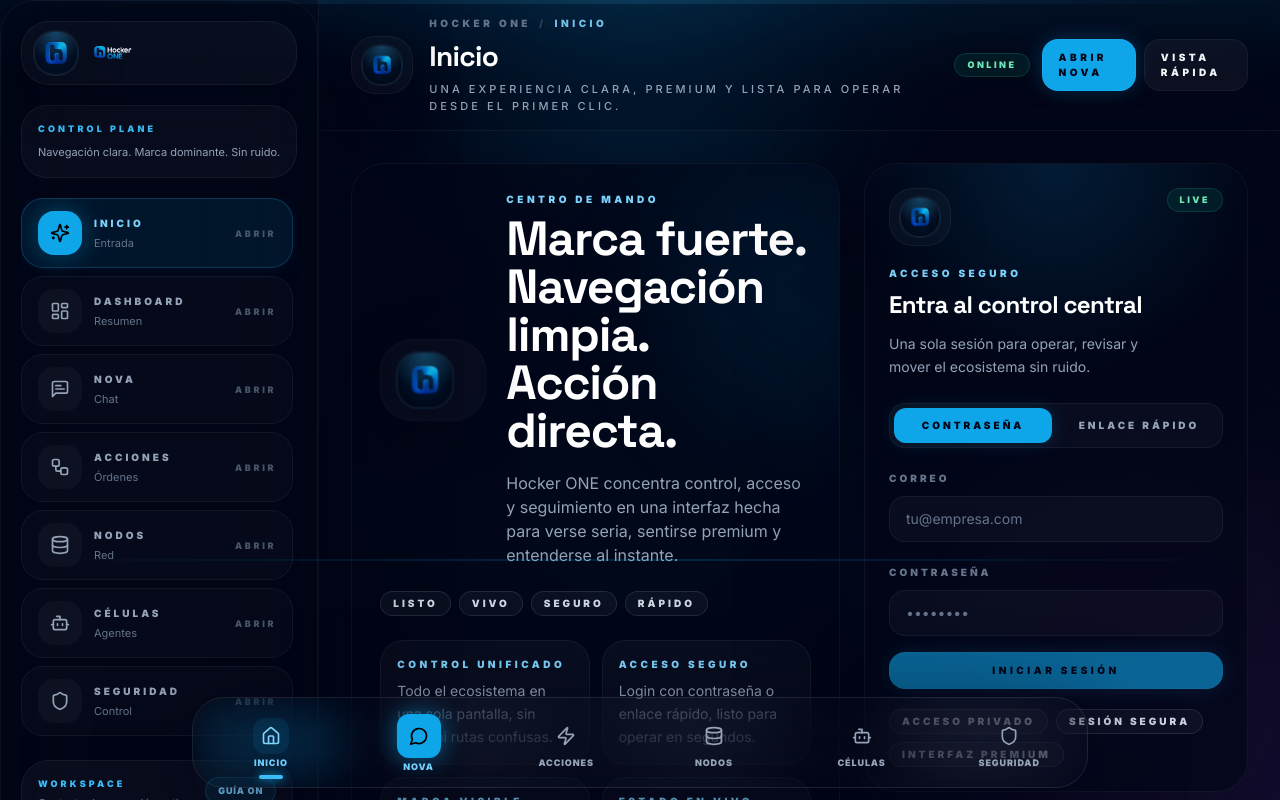
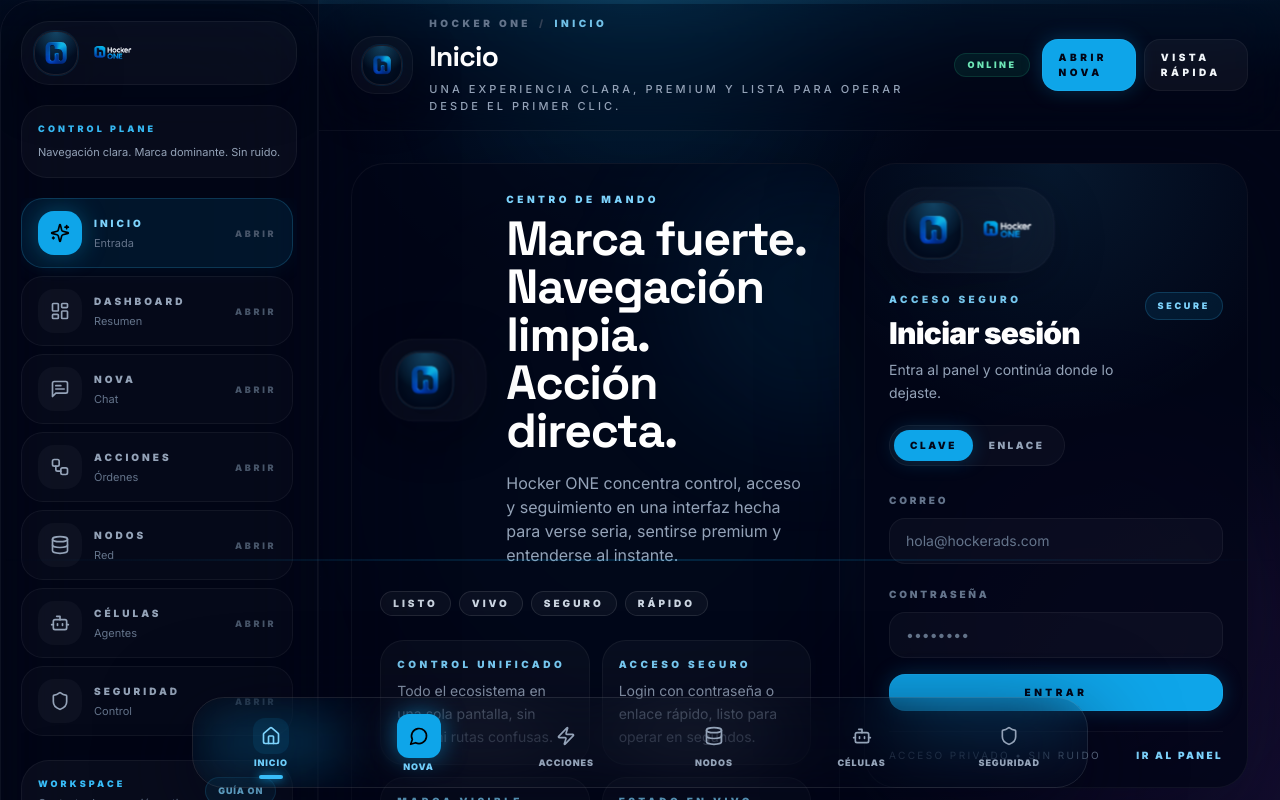
Before and after one commit to HockerAGI/hocker.one, a Next.js app: page / in a window 1280 px wide. Shown: the top 800 px of the page. Built offline with nearby package versions, Linux system fonts and the light colour scheme; no server answers; the database is empty.

Commit message:
Actualizar AuthBox.tsx

```diff
--- a/src/components/AuthBox.tsx
+++ b/src/components/AuthBox.tsx
@@ -1,162 +1,260 @@
 "use client";
 
-import { useMemo, useState } from "react";
-import { useRouter } from "next/navigation";
-import { toast } from "sonner";
-import BrandMark from "@/components/BrandMark";
+import Link from "next/link";
+import { useEffect, useMemo, useState } from "react";
 import { createBrowserSupabase } from "@/lib/supabase-browser";
 import { getErrorMessage } from "@/lib/errors";
+import BrandMark from "@/components/BrandMark";
 
-type Mode = "password" | "magic_link";
+type AuthMode = "password" | "magic_link";
 
 export default function AuthBox() {
-  const router = useRouter();
   const supabase = useMemo(() => createBrowserSupabase(), []);
-
-  const [mode, setMode] = useState<Mode>("password");
   const [email, setEmail] = useState("");
   const [password, setPassword] = useState("");
+  const [mode, setMode] = useState<AuthMode>("password");
   const [loading, setLoading] = useState(false);
+  const [sent, setSent] = useState(false);
+  const [error, setError] = useState<string | null>(null);
+  const [userEmail, setUserEmail] = useState<string | null>(null);
 
-  const canSubmit = useMemo(() => {
-    return email.trim().length > 3 && (mode === "magic_link" || password.trim().length >= 6);
-  }, [email, password, mode]);
+  useEffect(() => {
+    let alive = true;
 
-  async function handleSubmit(e: React.FormEvent<HTMLFormElement>) {
+    supabase.auth.getUser().then(({ data }) => {
+      if (!alive) return;
+      setUserEmail(data.user?.email ?? null);
+    });
+
+    const { data: sub } = supabase.auth.onAuthStateChange((_event, session) => {
+      setUserEmail(session?.user?.email ?? null);
+    });
+
+    return () => {
+      alive = false;
+      sub.subscription.unsubscribe();
+    };
+  }, [supabase]);
+
+  async function handlePasswordLogin(e: React.FormEvent<HTMLFormElement>) {
     e.preventDefault();
-    if (!canSubmit || loading) return;
+    if (!email.trim() || !password.trim() || loading) return;
 
+    setError(null);
     setLoading(true);
 
     try {
-      if (mode === "password") {
-        const { error } = await supabase.auth.signInWithPassword({
+      const { error: authError } = await supabase.auth.signInWithPassword({
         email: email.trim(),
         password,
       });
 
-        if (error) throw error;
-
-        toast.success("Acceso concedido.");
-        router.push("/dashboard");
-        router.refresh();
-        return;
+      if (authError) throw authError;
+      setSent(false);
+    } catch (err: unknown) {
+      setError(getErrorMessage(err) || "Acceso rechazado.");
+    } finally {
+      setLoading(false);
+    }
   }
 
+  async function handleMagicLink(e: React.FormEvent<HTMLFormElement>) {
+    e.preventDefault();
+    if (!email.trim() || loading) return;
+
+    setError(null);
+    setLoading(true);
+
+    try {
       const origin = typeof window !== "undefined" ? window.location.origin : "";
-      const { error } = await supabase.auth.signInWithOtp({
+      const { error: authError } = await supabase.auth.signInWithOtp({
         email: email.trim(),
         options: {
           emailRedirectTo: `${origin}/auth/callback?next=/dashboard`,
         },
       });
 
-      if (error) throw error;
-
-      toast.success("Enlace enviado. Revisa tu correo.");
-    } catch (error: unknown) {
-      toast.error(getErrorMessage(error));
+      if (authError) throw authError;
+      setSent(true);
+    } catch (err: unknown) {
+      setError(getErrorMessage(err) || "No se pudo enviar el enlace.");
     } finally {
       setLoading(false);
     }
   }
 
+  if (userEmail) {
     return (
-    <section className="relative overflow-hidden rounded-[32px] border border-white/5 bg-slate-950/75 p-5 shadow-[0_24px_120px_rgba(2,6,23,0.45)] backdrop-blur-3xl sm:p-6">
-      <div className="pointer-events-none absolute inset-0 bg-[radial-gradient(circle_at_top,rgba(14,165,233,0.14),transparent_32%)]" />
+      <section className="relative w-full overflow-hidden rounded-[32px] border border-white/5 bg-slate-950/80 p-5 shadow-[0_24px_100px_rgba(2,6,23,0.42)] backdrop-blur-3xl sm:p-6">
+        <div className="absolute inset-0 bg-[radial-gradient(circle_at_top,rgba(14,165,233,0.10),transparent_36%)]" />
+        <div className="relative flex flex-col gap-5">
+          <BrandMark hero className="w-fit scale-[1.02]" />
 
-      <div className="relative flex items-start justify-between gap-4">
           <div>
-          <BrandMark compact className="px-0 py-0 shadow-none" />
-          <p className="mt-5 text-[10px] font-black uppercase tracking-[0.35em] text-sky-300">
-            Acceso seguro
+            <p className="text-[10px] font-black uppercase tracking-[0.35em] text-sky-300">
+              Sesión activa
             </p>
-          <h2 className="mt-2 text-2xl font-black tracking-tight text-white font-display">
-            Entra al control central
+            <h2 className="mt-2 text-2xl font-black tracking-tight text-white sm:text-3xl">
+              Bienvenido de vuelta
             </h2>
-          <p className="mt-3 max-w-sm text-sm leading-relaxed text-slate-400">
-            Una sola sesión para operar, revisar y mover el ecosistema sin ruido.
+            <p className="mt-2 text-sm leading-relaxed text-slate-400">
+              {userEmail}
             </p>
           </div>
 
-        <div className="hidden rounded-full border border-emerald-400/15 bg-emerald-500/10 px-3 py-1 text-[9px] font-black uppercase tracking-[0.28em] text-emerald-300 sm:inline-flex">
-          Live
+          <div className="grid grid-cols-2 gap-3">
+            <div className="rounded-2xl border border-white/5 bg-white/[0.03] px-3 py-3">
+              <p className="text-[9px] font-black uppercase tracking-[0.3em] text-slate-500">
+                Estado
+              </p>
+              <p className="mt-2 text-sm font-bold text-white">Listo</p>
+            </div>
+            <div className="rounded-2xl border border-white/5 bg-white/[0.03] px-3 py-3">
+              <p className="text-[9px] font-black uppercase tracking-[0.3em] text-slate-500">
+                Acceso
+              </p>
+              <p className="mt-2 text-sm font-bold text-white">Privado</p>
             </div>
           </div>
 
-      <form className="relative mt-6 space-y-4" onSubmit={handleSubmit}>
-        <div className="grid grid-cols-2 gap-2 rounded-2xl border border-white/5 bg-white/[0.03] p-1">
+          <div className="flex flex-col gap-3 sm:flex-row">
+            <Link href="/dashboard" className="hocker-button-brand flex-1">
+              Entrar al panel
+            </Link>
+            <Link href="/signout" className="hocker-button-primary flex-1">
+              Salir
+            </Link>
+          </div>
+        </div>
+      </section>
+    );
+  }
+
+  return (
+    <section className="relative w-full overflow-hidden rounded-[32px] border border-white/5 bg-slate-950/80 p-5 shadow-[0_24px_100px_rgba(2,6,23,0.42)] backdrop-blur-3xl sm:p-6">
+      <div className="pointer-events-none absolute inset-0 bg-[radial-gradient(circle_at_top,rgba(56,189,248,0.10),transparent_40%)]" />
+      <div className="relative flex flex-col gap-5">
+        <BrandMark hero className="w-fit scale-[1.02]" />
+
+        <div className="flex items-start justify-between gap-4">
+          <div>
+            <p className="text-[10px] font-black uppercase tracking-[0.35em] text-sky-300">
+              Acceso seguro
+            </p>
+            <h2 className="mt-2 text-2xl font-black tracking-tight text-white sm:text-3xl">
+              Iniciar sesión
+            </h2>
+            <p className="mt-2 max-w-md text-sm leading-relaxed text-slate-400">
+              Entra al panel y continúa donde lo dejaste.
+            </p>
+          </div>
+          <div className="hidden rounded-full border border-sky-400/20 bg-sky-500/10 px-3 py-1.5 text-[9px] font-black uppercase tracking-[0.3em] text-sky-300 sm:block">
+            Secure
+          </div>
+        </div>
+
+        <div className="inline-flex w-fit rounded-full border border-white/5 bg-white/[0.03] p-1">
           <button
             type="button"
             aria-pressed={mode === "password"}
             onClick={() => setMode("password")}
-            className={`rounded-xl px-4 py-2.5 text-[10px] font-black uppercase tracking-[0.3em] transition-all ${
-              mode === "password"
-                ? "bg-sky-500 text-slate-950 shadow-[0_0_20px_rgba(14,165,233,0.18)]"
-                : "text-slate-400 hover:text-white"
-            }`}
+            className={[
+              "rounded-full px-4 py-2 text-[10px] font-black uppercase tracking-[0.25em] transition-all",
+              mode === "password" ? "bg-sky-500 text-slate-950 shadow-[0_0_20px_rgba(14,165,233,0.24)]" : "text-slate-400 hover:text-white",
+            ].join(" ")}
           >
-            Contraseña
+            Clave
           </button>
-
           <button
             type="button"
             aria-pressed={mode === "magic_link"}
             onClick={() => setMode("magic_link")}
-            className={`rounded-xl px-4 py-2.5 text-[10px] font-black uppercase tracking-[0.3em] transition-all ${
-              mode === "magic_link"
-                ? "bg-sky-500 text-slate-950 shadow-[0_0_20px_rgba(14,165,233,0.18)]"
-                : "text-slate-400 hover:text-white"
-            }`}
+            className={[
+              "rounded-full px-4 py-2 text-[10px] font-black uppercase tracking-[0.25em] transition-all",
+              mode === "magic_link" ? "bg-sky-500 text-slate-950 shadow-[0_0_20px_rgba(14,165,233,0.24)]" : "text-slate-400 hover:text-white",
+            ].join(" ")}
           >
-            Enlace rápido
+            Enlace
           </button>
         </div>
 
+        {sent ? (
+          <div className="rounded-2xl border border-emerald-400/15 bg-emerald-500/10 px-4 py-3 text-sm text-emerald-200">
+            Enlace enviado. Revisa tu correo.
+          </div>
+        ) : null}
+
+        {error ? (
+          <div className="rounded-2xl border border-rose-400/15 bg-rose-500/10 px-4 py-3 text-sm text-rose-200">
+            {error}
+          </div>
+        ) : null}
+
+        {mode === "password" ? (
+          <form className="space-y-4" onSubmit={handlePasswordLogin}>
             <div className="space-y-2">
-          <label className="text-[10px] font-black uppercase tracking-[0.3em] text-slate-500">
+              <label className="text-[10px] font-black uppercase tracking-[0.28em] text-slate-500">
                 Correo
               </label>
               <input
                 type="email"
-            autoComplete="email"
                 value={email}
                 onChange={(e) => setEmail(e.target.value)}
-            placeholder="tu@empresa.com"
+                placeholder="hola@hockerads.com"
                 className="hocker-input"
+                autoComplete="email"
               />
             </div>
 
-        {mode === "password" ? (
             <div className="space-y-2">
-            <label className="text-[10px] font-black uppercase tracking-[0.3em] text-slate-500">
+              <label className="text-[10px] font-black uppercase tracking-[0.28em] text-slate-500">
                 Contraseña
               </label>
               <input
                 type="password"
-              autoComplete="current-password"
                 value={password}
                 onChange={(e) => setPassword(e.target.value)}
                 placeholder="••••••••"
                 className="hocker-input"
+                autoComplete="current-password"
               />
             </div>
-        ) : null}
 
-        <button
-          type="submit"
-          disabled={!canSubmit || loading}
-          className="hocker-button-brand w-full disabled:cursor-not-allowed disabled:opacity-60"
-        >
-          {loading ? "Procesando..." : mode === "password" ? "Iniciar sesión" : "Enviar enlace"}
+            <button type="submit" disabled={loading} className="hocker-button-brand w-full">
+              {loading ? "Entrando..." : "Entrar"}
             </button>
+          </form>
+        ) : (
+          <form className="space-y-4" onSubmit={handleMagicLink}>
+            <div className="space-y-2">
+              <label className="text-[10px] font-black uppercase tracking-[0.28em] text-slate-500">
+                Correo
+              </label>
+              <input
+                type="email"
+                value={email}
+                onChange={(e) => setEmail(e.target.value)}
+                placeholder="hola@hockerads.com"
+                className="hocker-input"
+                autoComplete="email"
+              />
+            </div>
 
-        <div className="flex flex-wrap gap-2 pt-1">
-          <span className="hocker-chip">Acceso privado</span>
-          <span className="hocker-chip">Sesión segura</span>
-          <span className="hocker-chip">Interfaz premium</span>
+            <button type="submit" disabled={loading} className="hocker-button-brand w-full">
+              {loading ? "Enviando..." : "Enviar enlace"}
+            </button>
+          </form>
+        )}
+
+        <div className="flex items-center justify-between gap-3 border-t border-white/5 pt-4">
+          <p className="text-[10px] uppercase tracking-[0.24em] text-slate-500">
+            Acceso privado • Sin ruido
+          </p>
+          <Link href="/dashboard" className="text-[10px] font-black uppercase tracking-[0.24em] text-sky-300 transition hover:text-sky-200">
+            Ir al panel
+          </Link>
         </div>
-      </form>
+      </div>
     </section>
   );
 }
```
Lines whose indentation alone changed are shown as unchanged.
